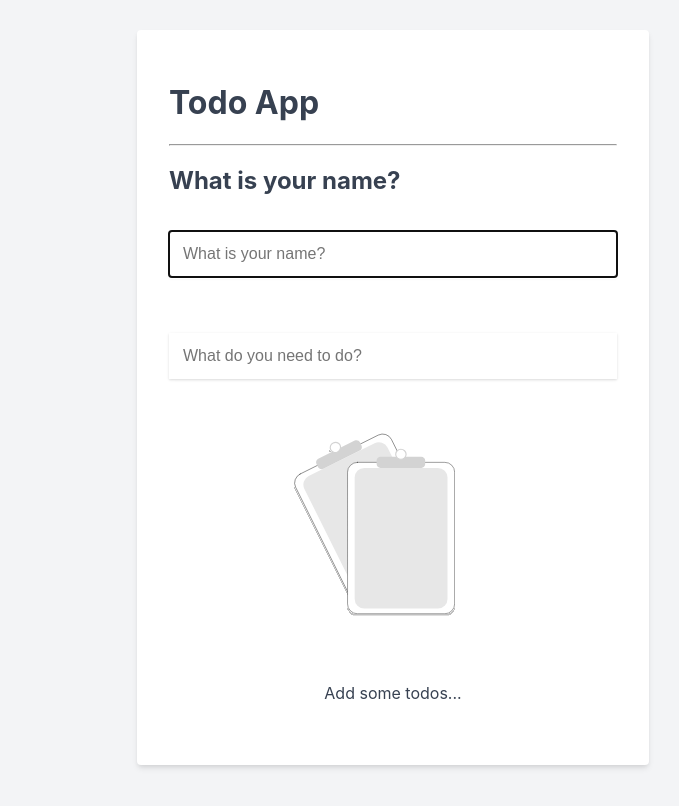
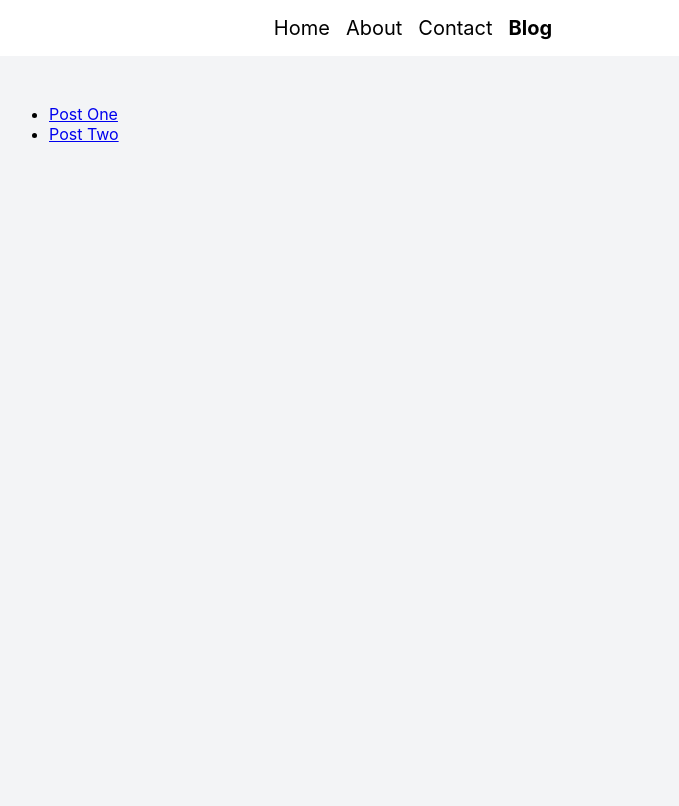
Before and after one commit to Shryen/Laracast-react, a React (Create React App) app: page /blog in a window 1280 px wide. Shown: the top 806 px of the page, without its empty margins (247-926 px from the left). Built offline with nearby package versions, Linux system fonts and the light colour scheme.

Commit message:
React Router

```diff
--- a/package.json
+++ b/package.json
@@ -9,6 +9,7 @@
     "prop-types": "^15.8.1",
     "react": "^18.2.0",
     "react-dom": "^18.2.0",
+    "react-router-dom": "^6.22.3",
     "react-scripts": "5.0.1",
     "react-transition-group": "^4.4.5",
     "web-vitals": "^2.1.4"
--- a/src/App.css
+++ b/src/App.css
@@ -179,6 +179,17 @@
   margin-left: 16px;
 }
 
+nav ul li{
+  list-style: none;
+}
+
+nav ul li a{
+  text-decoration: none;
+  color: black;
+  transition: all 300ms;
+  font-size: 20px
+}
+
 .active {
   font-weight: bold;
 }
--- a/src/Components/App.jsx
+++ b/src/Components/App.jsx
@@ -49,11 +49,7 @@
         todosFiltered,
       }}
     >
-      <div className="todo-app-container">
       <div className="todo-app">
-          <h1>Todo App</h1>
-          <hr />
-
         <div className="name-container">
           <h2>What is your name?</h2>
 
@@ -77,6 +73,7 @@
             <p className="name-label">Hello, {name}</p>
           </CSSTransition>
         </div>
+        <h2>Todo App</h2>
 
         <TodoForm />
         <SwitchTransition mode="out-in">
@@ -106,7 +103,6 @@
             <NoTodos />
           </CSSTransition> */}
       </div>
-      </div>
     </TodosContext.Provider>
   );
 }
--- /dev/null
+++ b/src/Components/NavigationBar.jsx
@@ -0,0 +1,35 @@
+import React from 'react';
+import { NavLink } from 'react-router-dom';
+
+export default function NavigationBar() {
+  return (
+    <nav>
+      <ul>
+        <li>
+          {/* <a href="/">Home</a> */}
+          <NavLink to="/" activeClassName="active">
+            Home
+          </NavLink>
+        </li>
+        <li>
+          {/* <a href="/about">About</a> */}
+          <NavLink to="/about" activeClassName="active">
+            About
+          </NavLink>
+        </li>
+        <li>
+          {/* <a href="/contact">Contact</a> */}
+          <NavLink to="/contact" activeClassName="active">
+            Contact
+          </NavLink>
+        </li>
+        <li>
+          {/* <a href="/contact">Contact</a> */}
+          <NavLink to="/blog" activeClassName="active">
+            Blog
+          </NavLink>
+        </li>
+      </ul>
+    </nav>
+  );
+}
--- /dev/null
+++ b/src/Components/Root.jsx
@@ -0,0 +1,29 @@
+import React from 'react';
+import App from './App';
+import About from './pages/About';
+import Contact from './pages/Contact';
+import NavigationBar from './NavigationBar';
+import { BrowserRouter as Router, Routes, Route } from 'react-router-dom';
+import Blog from './pages/Blog';
+import BlogPost from './pages/BlogPost';
+import NoMatch from './pages/NoMatch';
+
+export default function Root() {
+  return (
+    <Router>
+      <div className="todo-app-container">
+        <NavigationBar />
+        <div className="content">
+          <Routes>
+            <Route path="/" element={<App />} />
+            <Route path="/about" element={<About />} />
+            <Route path="/contact" element={<Contact />} />
+            <Route path="/blog" element={<Blog />} />
+            <Route path="/blog/:id" element={<BlogPost />} />
+            <Route path="*" element={<NoMatch />} />
+          </Routes>
+        </div>
+      </div>
+    </Router>
+  );
+}
--- /dev/null
+++ b/src/Components/pages/About.jsx
@@ -0,0 +1,5 @@
+import React from 'react';
+
+export default function About() {
+  return <div className="container">This is the about page.</div>;
+}
--- /dev/null
+++ b/src/Components/pages/Blog.jsx
@@ -0,0 +1,17 @@
+import React from 'react';
+import { Link } from 'react-router-dom';
+
+export default function Blog() {
+  return (
+    <div className="container">
+      <ul>
+        <li>
+          <Link to="/blog/1">Post One</Link>
+        </li>
+        <li>
+          <Link to="/blog/2">Post Two</Link>
+        </li>
+      </ul>
+    </div>
+  );
+}
--- /dev/null
+++ b/src/Components/pages/BlogPost.jsx
@@ -0,0 +1,7 @@
+import React from 'react';
+import { useParams } from 'react-router-dom';
+
+export default function BlogPost() {
+  const params = useParams();
+  return <div className="container">This is blog post {params.id}</div>;
+}
--- /dev/null
+++ b/src/Components/pages/Contact.jsx
@@ -0,0 +1,5 @@
+import React from 'react';
+
+export default function Contact() {
+  return <div className="container">This is the Contact page.</div>;
+}
--- /dev/null
+++ b/src/Components/pages/NoMatch.jsx
@@ -0,0 +1,5 @@
+import React from 'react';
+
+export default function NoMatch() {
+  return <div className="container">404 Page not found!</div>;
+}
--- a/src/index.js
+++ b/src/index.js
@@ -1,13 +1,14 @@
 import React from 'react';
 import ReactDOM from 'react-dom/client';
 import './index.css';
-import App from './Components/App';
+// import App from './Components/App';
 import reportWebVitals from './reportWebVitals';
+import Root from './Components/Root';
 
 const root = ReactDOM.createRoot(document.getElementById('root'));
 root.render(
   <React.StrictMode>
-    <App/>
+    <Root/>
   </React.StrictMode>
 );
 
```
Also changed, not shown: 1 other file (tests, documents, lock files or other folders). Lines whose indentation alone changed are shown as unchanged.
